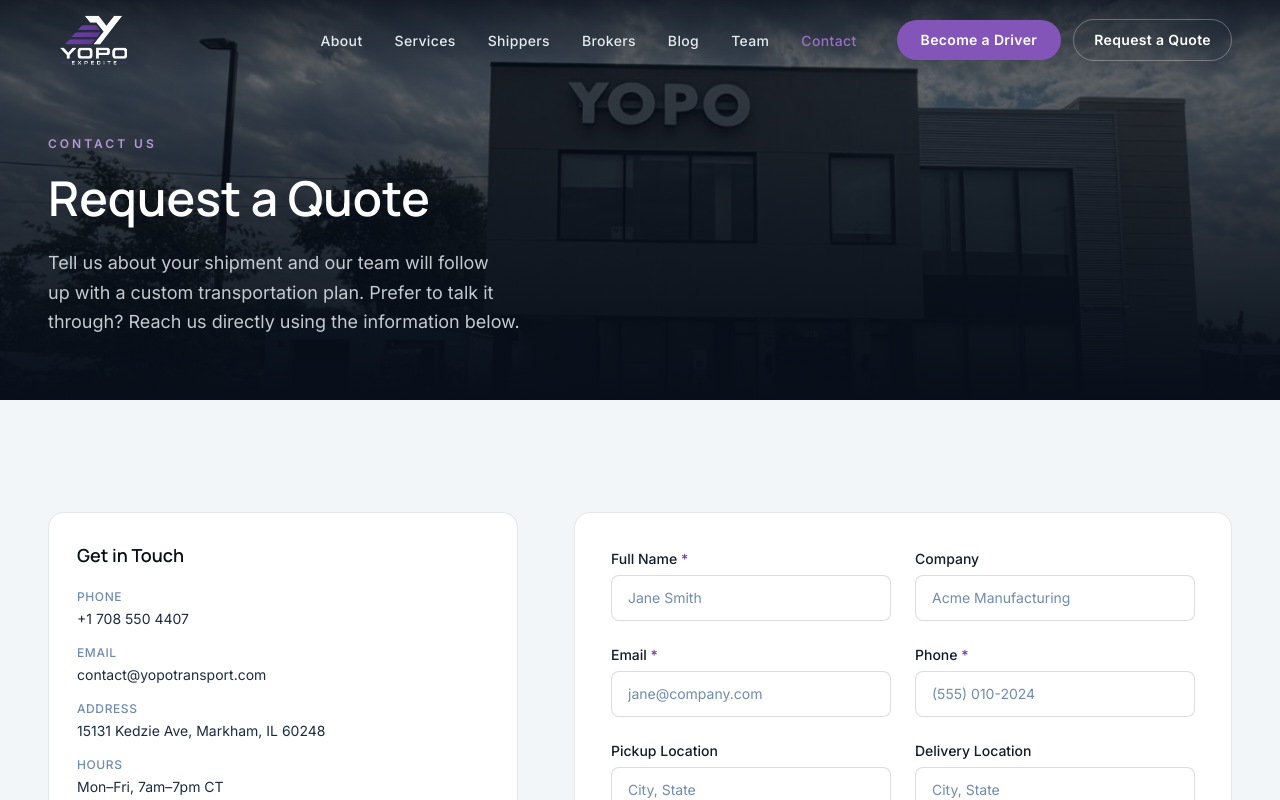
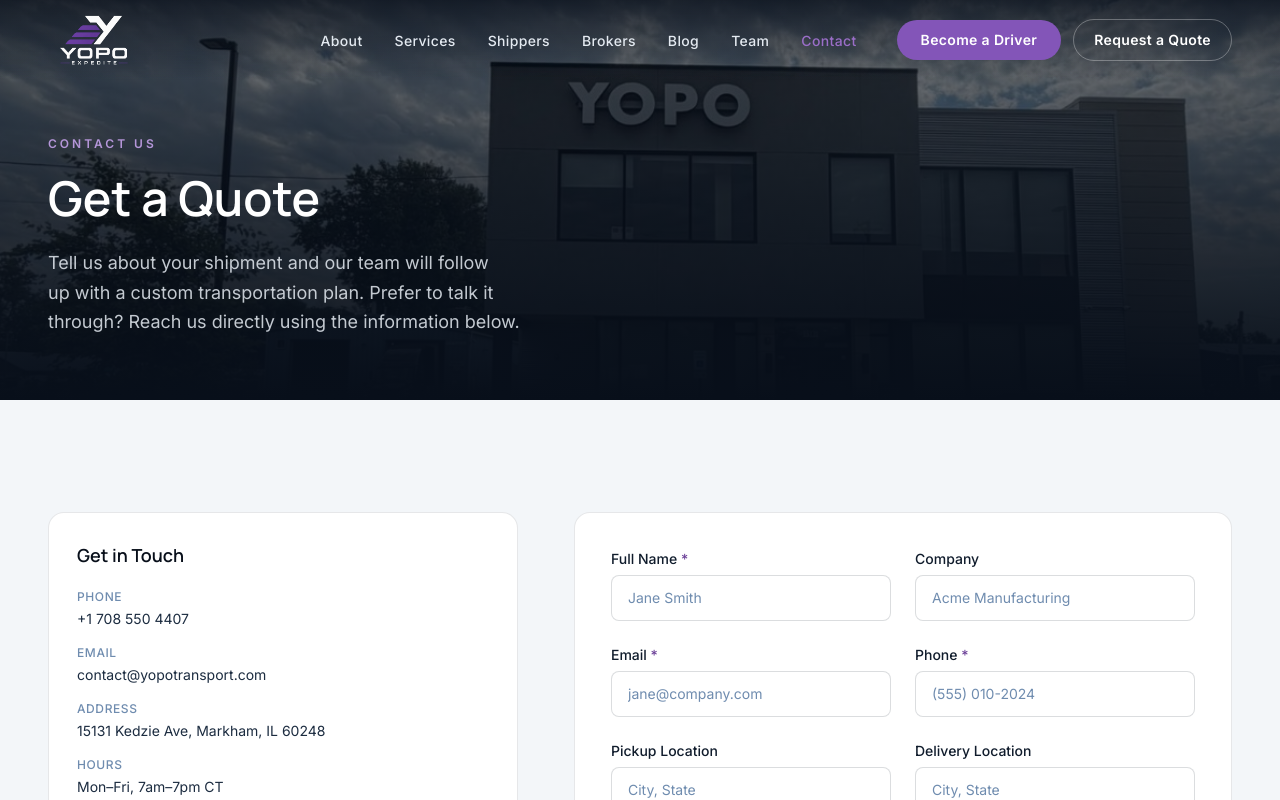
Before and after one commit to denitrajkov/yopo-transport, a Next.js app: page /contact in a window 1280 px wide. Shown: the top 800 px of the page. Built offline with nearby package versions, Linux system fonts and the light colour scheme.

Commit message:
change on contact page

```diff
--- a/src/app/(site)/contact/page.tsx
+++ b/src/app/(site)/contact/page.tsx
@@ -52,7 +52,7 @@
             Contact Us
           </span>
           <h1 className="font-display text-balance max-w-3xl text-4xl font-semibold leading-tight text-white sm:text-5xl">
-            Request a Quote
+            Get a Quote
           </h1>
           <p className="mt-5 max-w-xl text-balance text-base leading-relaxed text-navy-100/85 sm:text-lg">
             Tell us about your shipment and our team will follow up with a
```
